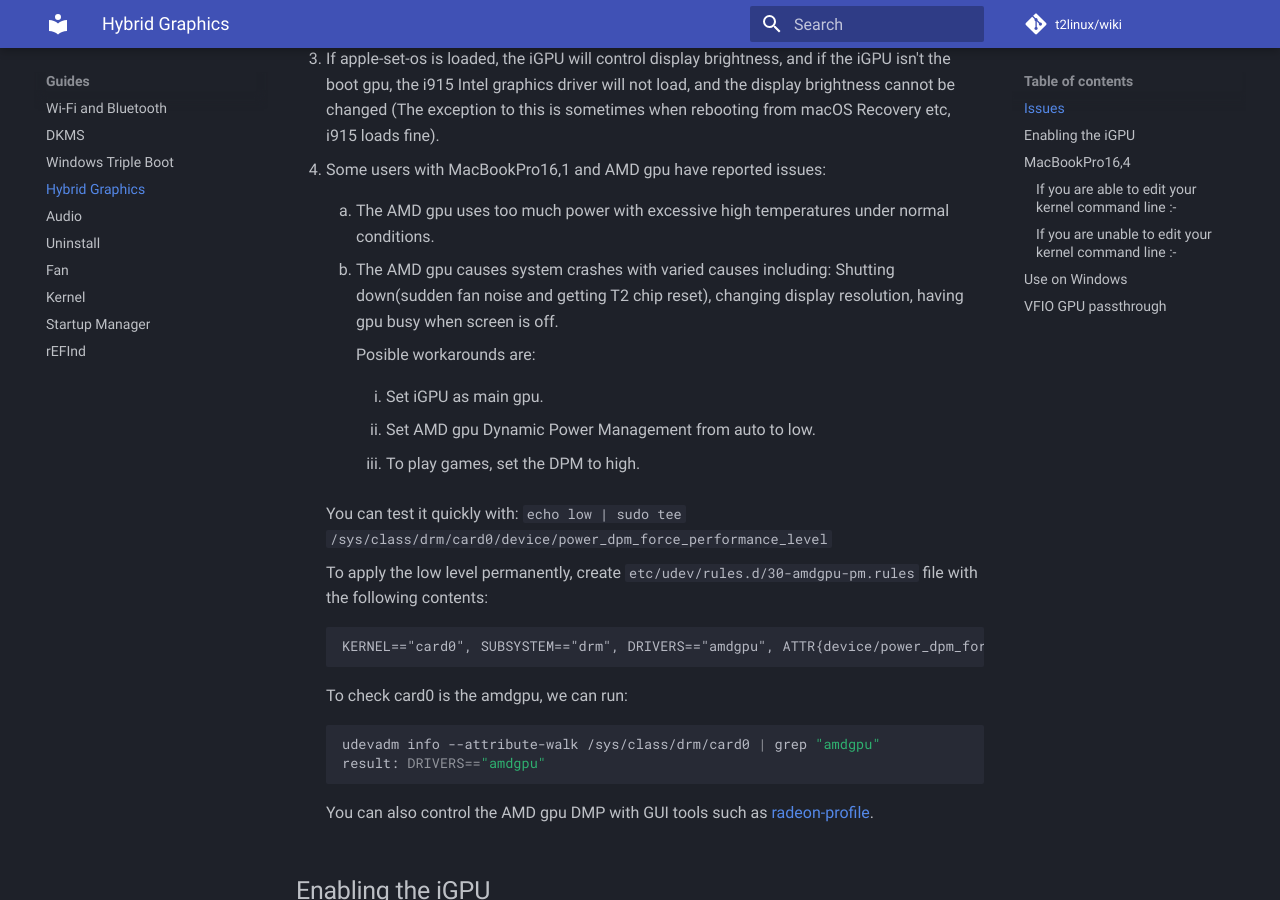
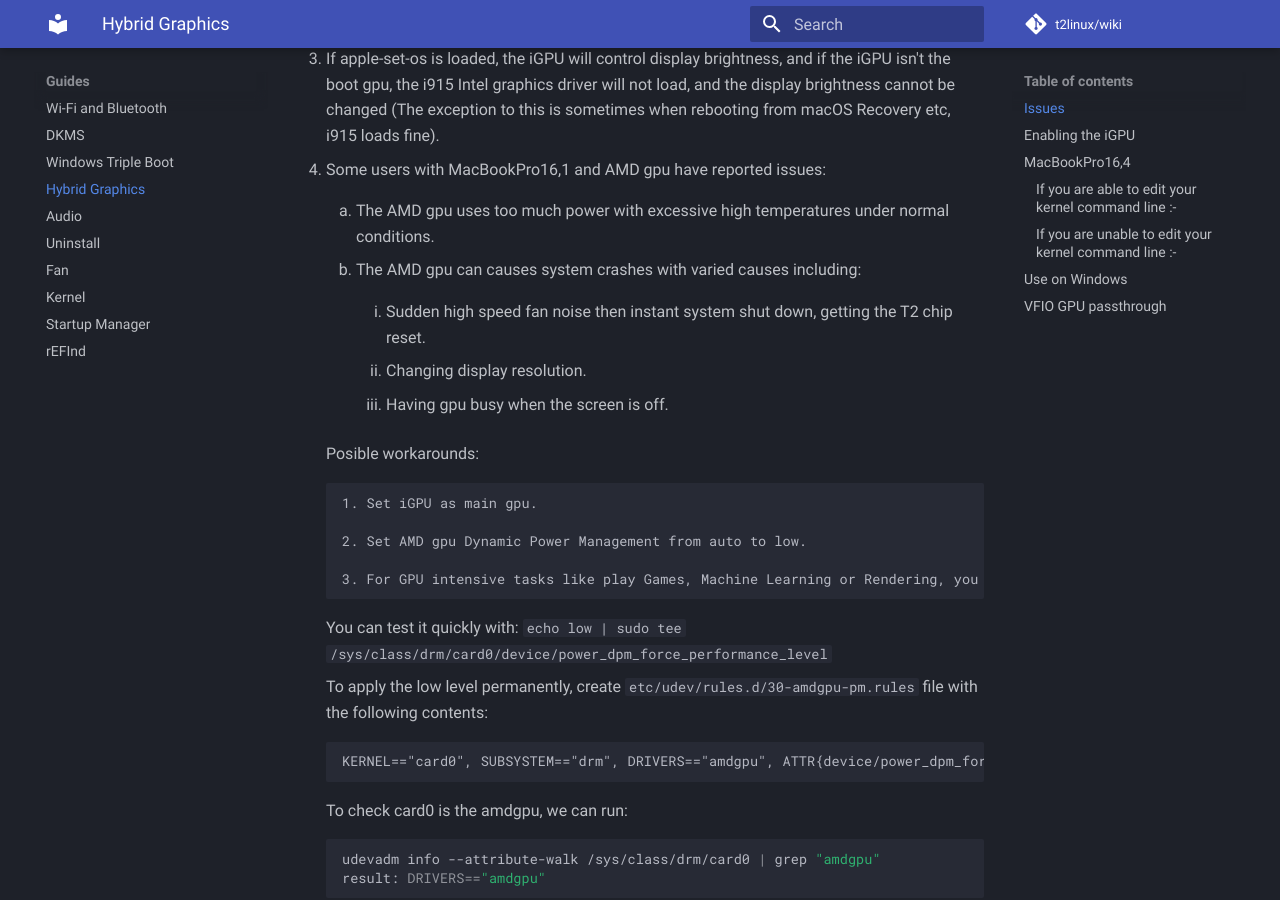
Before and after one commit to t2linux/wiki, an MkDocs documentation site: the page built from docs/guides/hybrid-graphics.md, in a window 1280 px wide and 900 px high, scrolled down 733 px. Built offline with MkDocs 1.6.1 and Material for MkDocs 9.7.7, drawn with Linux system fonts in a browser that asks for light colours; comment, search, counter and statistics services are not loaded.

Commit message:
code review

```diff
--- a/docs/guides/hybrid-graphics.md
+++ b/docs/guides/hybrid-graphics.md
@@ -16,15 +16,21 @@ This has been tested on the MacBookPro16,1 and the MacBookPro15,1. The 15,3 and
 
     1. The AMD gpu uses too much power with excessive high temperatures under normal conditions.
 
-    2. The AMD gpu causes system crashes with varied causes including: Shutting down(sudden fan noise and getting T2 chip reset), changing display resolution, having gpu busy when screen is off.
+    2. The AMD gpu can causes system crashes with varied causes including:
 
-        Posible workarounds are:
+        1. Sudden high speed fan noise then instant system shut down, getting the T2 chip reset.
+
+        2. Changing display resolution.
+
+        3. Having gpu busy when the screen is off.
+
+    Posible workarounds:
 
         1. Set iGPU as main gpu.
 
         2. Set AMD gpu Dynamic Power Management from auto to low.
 
-        3. To play games, set the DPM to high.
+        3. For GPU intensive tasks like play Games, Machine Learning or Rendering, you can try setting the DPM to high.
 
     You can test it quickly with: `echo low | sudo tee /sys/class/drm/card0/device/power_dpm_force_performance_level`
 
```
